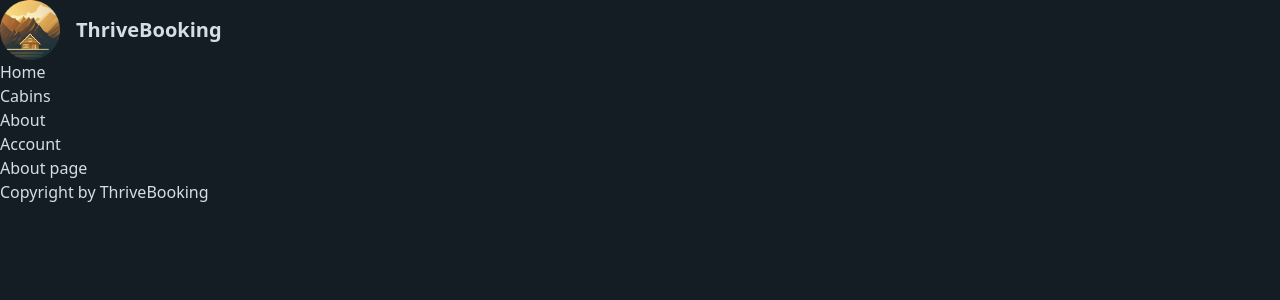
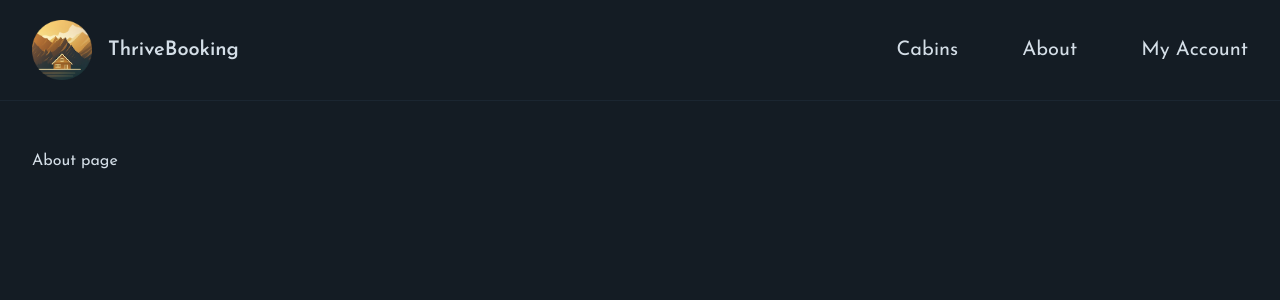
Before and after one commit to ozeydi/nextjs-booking-app, a Next.js app: page /about in a window 1280 px wide. Shown: the top 300 px of the page. Built offline with nearby package versions, Linux system fonts and the light colour scheme.

Commit message:
feat: add header component and improve navigation styling

```diff
--- /dev/null
+++ b/app/_components/Header.js
@@ -0,0 +1,15 @@
+import Navigation from '@/app/_components/Navigation';
+import Logo from '@/app/_components/Logo';
+
+function Header() {
+  return (
+    <header className='border-b border-primary-900 px-8 py-5'>
+      <div className='flex justify-between items-center max-w-7xl mx-auto'>
+        <Logo />
+        <Navigation />
+      </div>
+    </header>
+  );
+}
+
+export default Header;
--- a/app/_components/Logo.js
+++ b/app/_components/Logo.js
@@ -1,11 +1,21 @@
+import Image from 'next/image';
+import Link from 'next/link';
+import logo from '../../public/logo.png';
+
 function Logo() {
   return (
-    <a href='/' className='flex items-center gap-4 z-10'>
-      <img src='./logo.png' height='60' width='60' alt='thrivebooking logo' />
+    <Link href='/' className='flex items-center gap-4 z-10'>
+      <Image
+        src={logo}
+        height='60'
+        width='60'
+        quality={100}
+        alt='thrivebooking logo'
+      />
       <span className='text-xl font-semibold text-primary-100'>
         ThriveBooking
       </span>
-    </a>
+    </Link>
   );
 }
 
--- a/app/_components/Navigation.js
+++ b/app/_components/Navigation.js
@@ -1,22 +1,34 @@
 import Link from 'next/link';
 
-function Navigation() {
+export default function Navigation() {
   return (
-    <ul>
+    <nav className='z-10 text-xl'>
+      <ul className='flex gap-16 items-center'>
         <li>
-        <Link href='/'>Home</Link>
+          <Link
+            href='/cabins'
+            className='hover:text-accent-400 transition-colors'
+          >
+            Cabins
+          </Link>
         </li>
         <li>
-        <Link href='/cabins'>Cabins</Link>
+          <Link
+            href='/about'
+            className='hover:text-accent-400 transition-colors'
+          >
+            About
+          </Link>
         </li>
         <li>
-        <Link href='/about'>About</Link>
-      </li>
-      <li>
-        <Link href='/account'>Account</Link>
+          <Link
+            href='/account'
+            className='hover:text-accent-400 transition-colors'
+          >
+            My Account
+          </Link>
         </li>
       </ul>
+    </nav>
   );
 }
-
-export default Navigation;
--- a/app/about/page.js
+++ b/app/about/page.js
@@ -1,3 +1,7 @@
+export const metadata = {
+  title: 'About',
+};
+
 function page() {
   return <div> About page</div>;
 }
--- a/app/account/page.js
+++ b/app/account/page.js
@@ -1,3 +1,6 @@
+export const metadata = {
+  title: 'Account',
+};
 function page() {
   return <div>Account</div>;
 }
--- a/app/cabins/page.js
+++ b/app/cabins/page.js
@@ -1,3 +1,7 @@
+export const metadata = {
+  title: 'Cabins',
+};
+
 function Page() {
   return <h1>Cabins Page</h1>;
 }
--- a/app/layout.js
+++ b/app/layout.js
@@ -1,21 +1,32 @@
 import Logo from './_components/Logo';
 import Navigation from './_components/Navigation';
+import { Josefin_Sans } from 'next/font/google';
 import './_styles/globals.css';
+import Header from './_components/Header';
+
+const josefin = Josefin_Sans({
+  subsets: ['latin'],
+  display: 'swap',
+});
 
 export const metadata = {
-  title: 'ThriveBooking',
+  title: {
+    template: '%s | ThriveBooking',
+    default: 'Welcome | ThriveBooking',
+  },
+  description: 'ThriveBooking is a booking platform for cabins',
 };
 
 export default function RootLayout({ children }) {
   return (
     <html lang='en'>
-      <body className='bg-primary-950 text-primary-100 min-h-screen'>
-        <header>
-          <Logo />
-          <Navigation />
-        </header>
-        <main>{children}</main>
-        <footer>Copyright by ThriveBooking</footer>
+      <body
+        className={`${josefin.className} antialiased bg-primary-950 text-primary-100 min-h-screen flex flex-col`}
+      >
+        <Header />
+        <div className='flex-1 px-8 py-12'>
+          <main className='max-w-7xl mx-auto'>{children}</main>
+        </div>
       </body>
     </html>
   );
```
Also changed, not shown: package.json (+6 -5 lines), app/icon.png (added), 1 other file (tests, documents, lock files or other folders). Lines whose indentation alone changed are shown as unchanged.
